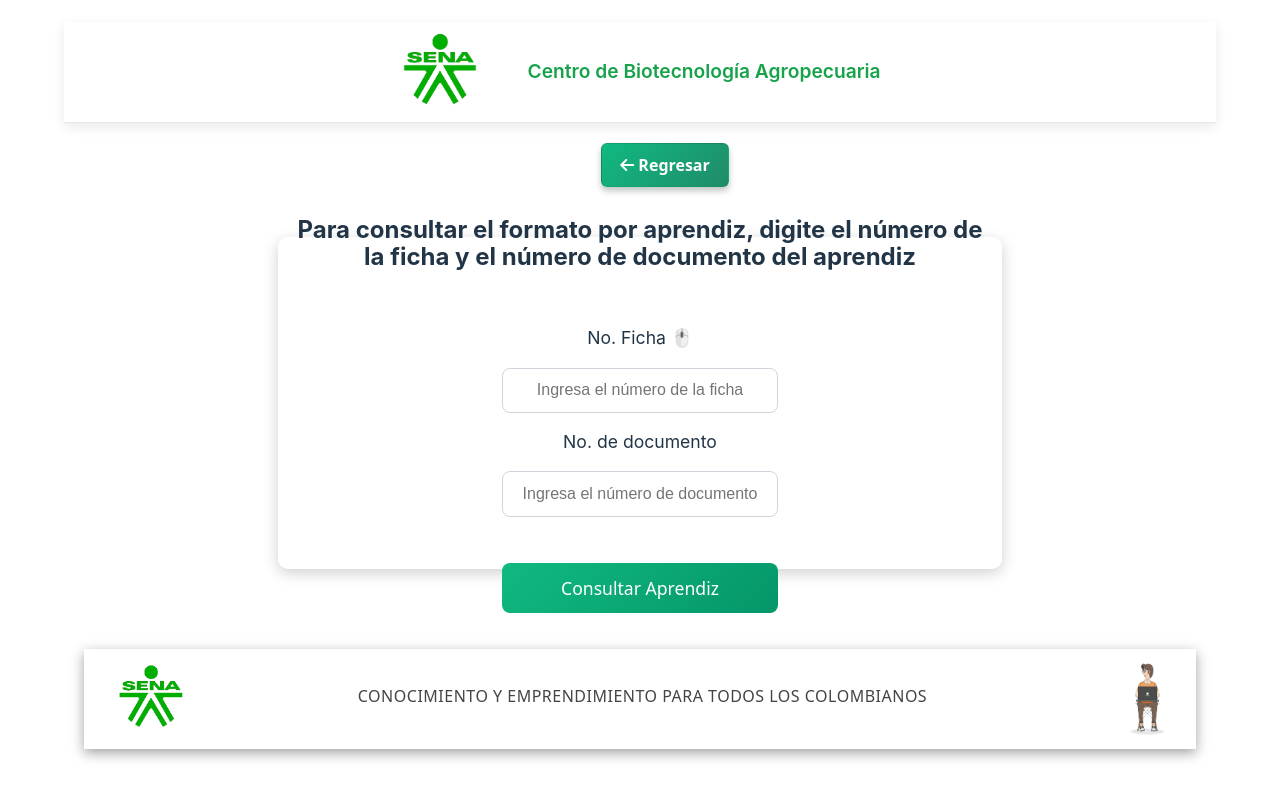
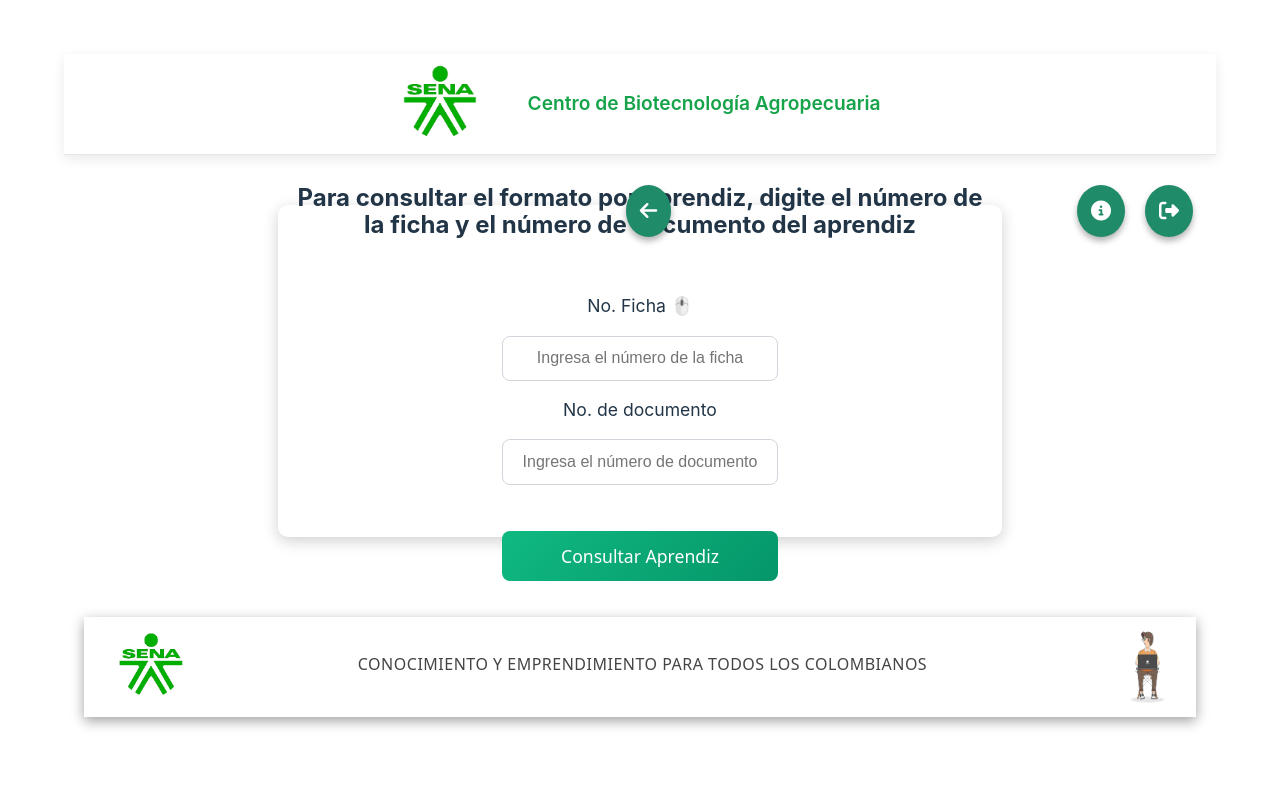
Before and after one commit to SergioAndresG/sena-app-fullstack, a Vue app in the folder SENA/: page /individualformat in a window 1280 px wide. Shown: the top 798 px of the page. Built offline with nearby package versions, Linux system fonts and the light colour scheme.

Commit message:
feat(ui): añade botones de navegación, instrucciones de formato y cerrar sesión

```diff
--- a/SENA/src/views/IndividualFormat.vue
+++ b/SENA/src/views/IndividualFormat.vue
@@ -5,6 +5,7 @@ import Swal from 'sweetalert2';
 import Header from '../components/Header.vue';
 import { useRouter } from 'vue-router';
 import EditAprendizModal from '../components/EditAprendizModal.vue'
+import IndividualInstructions from '../components/IndividualInstructions.vue'
 
 // variable que guradara los aprendices
 interface Aprendiz {
@@ -106,11 +107,37 @@ function irAInstructor(){
 
 <template>
   <Header></Header>
+
+  <div class="floating-buttons" v-if="!mostrarResultados">
+    <!-- Botón izquierdo -->
+    <div class="tooltip tooltip-left btn-left">
+      <button class="back-button" @click="irAInstructor">
+        <i class="fa-solid fa-arrow-left"></i>
+      </button>
+      <span class="tooltip-text">Regresar</span>
+    </div>
+
+    <!-- Contenedor de botones derechos -->
+    <div class="right-buttons">
+      <div class="tooltip">
+        <button class="back-button" @click="mostrarModal = true">
+          <i class="fa-solid fa-circle-info"></i>
+        </button>
+        <span class="tooltip-text">Instrucciones</span>
+      </div>
+
+      <div class="tooltip">
+        <button class="back-button">
+          <i class="fa-solid fa-right-from-bracket"></i>
+        </button>
+        <span class="tooltip-text">Cerrar sesión</span>
+      </div>
+    </div>
+
+    <IndividualInstructions v-if="mostrarModal" @cerrar="mostrarModal = false" />
+  </div>
+
   <div v-if="!mostrarResultados">
-    <button class="back-button" @click="irAInstructor">
-      <i class="fa-solid fa-arrow-left"></i>
-      Regresar
-    </button>
   </div>
   <Transition name="fade-slide" mode="out-in">
     <!--Formualario de busqueda-->
@@ -212,15 +239,88 @@ function irAInstructor(){
   justify-content: center;
   text-align: center;
   margin: 0 auto;
-  margin-top: 50px;
+  margin-top: 120px;
   border-radius: 10px;
   box-shadow: 0 4px 15px rgba(0, 0, 0, 0.189);
   flex-direction: column;
 }
 
+.floating-buttons {
+  position: relative;
+  width: 98%;
+  height: 0;
+  z-index: 100;
+  font-family: 'Inter', -apple-system, BlinkMacSystemFont, sans-serif;
+}
+
+/* Botón izquierdo */
+.btn-left {
+  position: absolute;
+  top: 30px;
+  left: 20px;
+}
+
+/* Contenedor de los botones derechos */
+.right-buttons {
+  position: absolute;
+  top: 30px;
+  right: 0px;
+  display: flex;
+  gap: 20px;
+  /* espacio entre los botones */
+}
+
 .back-button {
-  margin-top: 20px;
-  margin-left: 50px;
+  background-color: #208b69;
+  color: white;
+  font-size: 20px;
+  border: none;
+  padding: 14px;
+  border-radius: 50%;
+  cursor: pointer;
+  box-shadow: 0 4px 6px rgba(0, 0, 0, 0.3);
+  transition: transform 0.2s ease;
+}
+
+.back-button:hover {
+  transform: scale(1.1);
+}
+
+.tooltip {
+  position: relative;
+  display: inline-block;
+  /* Asegura que el hover solo cuente sobre el botón */
+}
+
+.tooltip-text {
+  visibility: hidden;
+  width: 110px;
+  background-color: #333;
+  color: #fff;
+  text-align: center;
+  border-radius: 6px;
+  padding: 6px 8px;
+  position: absolute;
+  top: 55px;
+  right: 0;
+  opacity: 0;
+  transition: opacity 0.3s;
+}
+
+.tooltip:hover .tooltip-text {
+  visibility: visible;
+  opacity: 1;
+}
+
+.tooltip-left .tooltip-text {
+  top: 55px;
+  left: 60px;
+  transform: translateX(-50%);
+}
+
+.btn-inst {
+  margin-right: 40px;
+  margin-left: auto;
   background: transparent;
   font-weight: 600;
   background: linear-gradient(135deg, #10b981 0%, #208b69 100%);
@@ -230,10 +330,10 @@ function irAInstructor(){
   padding: 10px 18px;
   border-radius: 6px;
   transition: all 0.3s ease;
-  box-shadow: 0  4px 6px rgba(2, 30, 14, 0.25);
+  box-shadow: 0 4px 6px rgba(2, 30, 14, 0.25);
 }
 
-.back-button:hover {
+.btn-inst:hover {
   transform: translateY(-2px);
   box-shadow: 0 8px 15px rgba(3, 57, 17, 0.35);
 }
@@ -462,7 +562,7 @@ function irAInstructor(){
 /* Transiciones */
 .fade-slide-enter-active,
 .fade-slide-leave-active {
-  transition: all 0.4s cubic-bezier(0.25, 0.46, 0.45, 0.94);
+  transition: all 0.05s cubic-bezier(0.25, 0.46, 0.45, 0.94);
 }
 
 .fade-slide-enter-form {
@@ -503,6 +603,12 @@ function irAInstructor(){
 .fade-enter-from,
 .fade-leave-to {
   opacity: 0;
+}
+
+/* Salida: termina invisible y desplazado */
+.fade-slide-leave-to {
+  opacity: 0;
+  transform: translateX(30px); /* puedes usar translateX(0) si no quieres movimiento */
 }
 
 /* ✅ Estilos responsive para pantallas menores a 768px */
```
